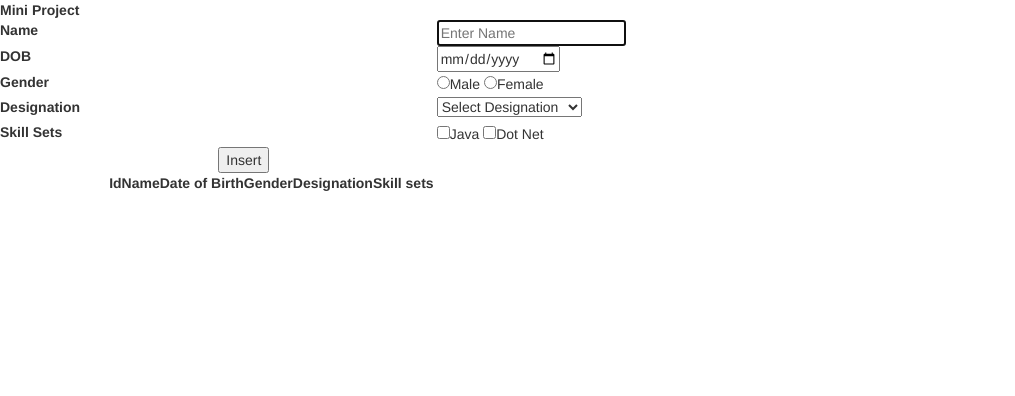
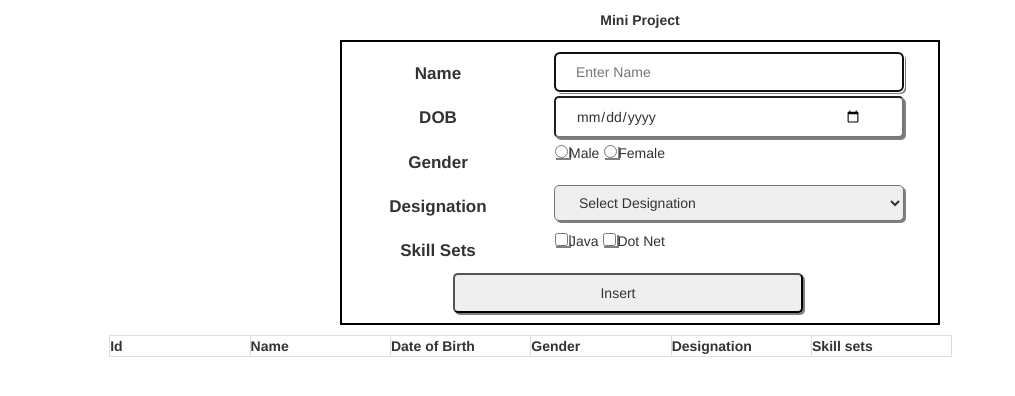
Before and after one commit to Raj-Mungra/MiniProject, a plain HTML site: page index.html in a window 1280 px wide. Shown: the whole page, without its empty margins (0-1015 px from the left). Drawn offline with nearby package versions, Linux system fonts and the light colour scheme; a script that the page names is missing.

Commit message:
Update style.css of Mini Project

```diff
--- a/style.css
+++ b/style.css
@@ -1,3 +1,45 @@
-h1{
- font-style : italic;
+.centered{
+	width : 600px;
+	margin : auto;
+	padding : 10px 10px 10px 10px ;
+
+	border : 2px solid black;
 }
+
+.ele{
+	text-align : center ;
+	padding : 10px 10px 10px 10px ;
+}
+
+.centered label{
+display : inline-block;
+    margin: auto;
+    width:200px;
+	font-size : 17px;
+  padding : 10px 10px 10px 10px;
+  text-align : center;
+  }
+
+
+input,#designation{border-radius : 5px 5px 5px 5px;
+  box-shadow : 2px 2px grey ;
+  padding : 8px 40px 8px 20px ;
+  width : 350px;
+ }
+
+input#male,#female,#java,#dotnet{border-radius : 5px 5px 5px 5px;
+  box-shadow : 2px 2px grey ;
+  padding : 8px 40px 8px 200px ;
+  width : 15px;
+  }
+
+table{
+	width : 100%;
+	margin-top : 10px;
+}
+
+th {
+	width:15%;
+    border: 1px solid #dddddd;
+
+}
```
